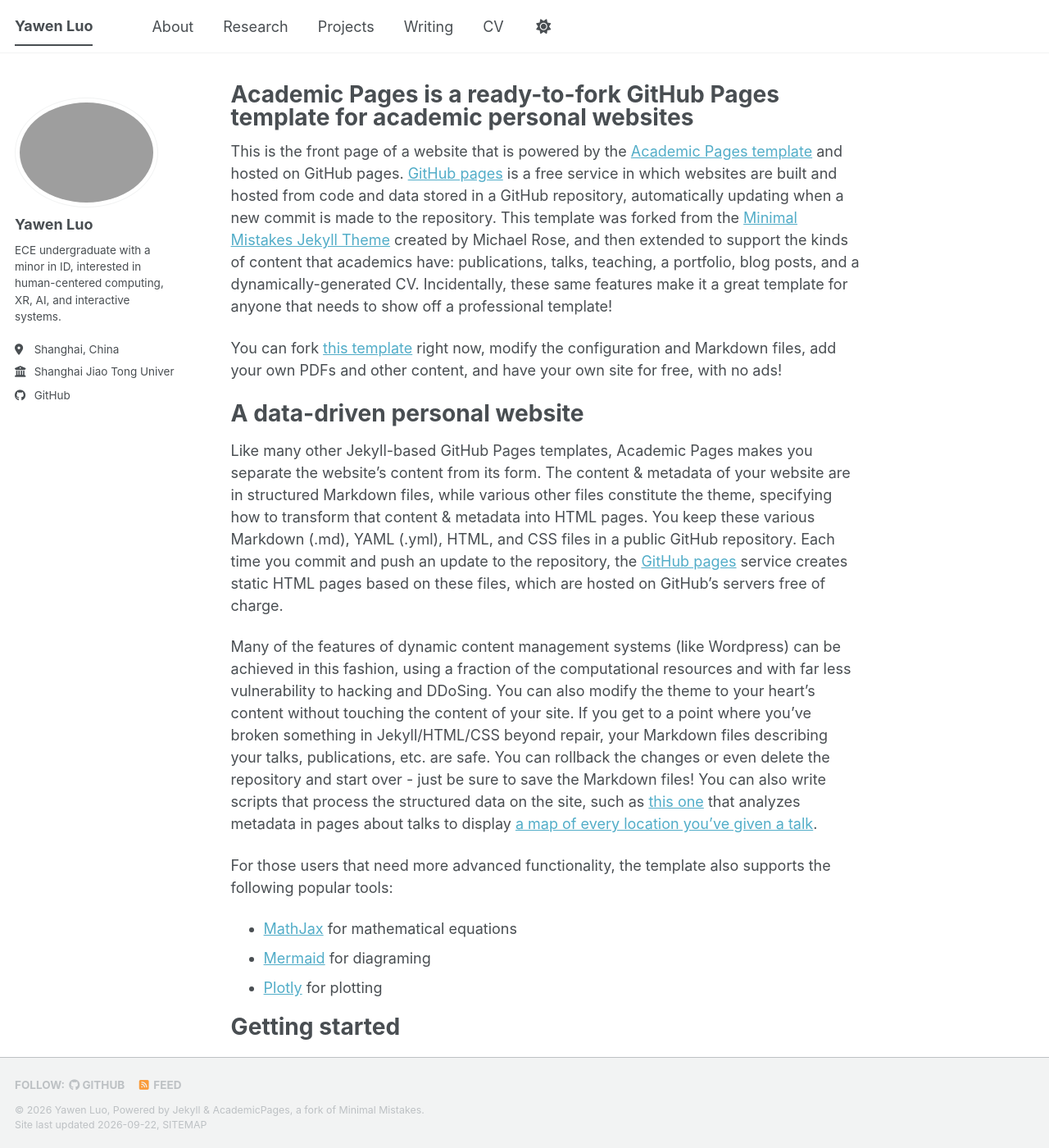
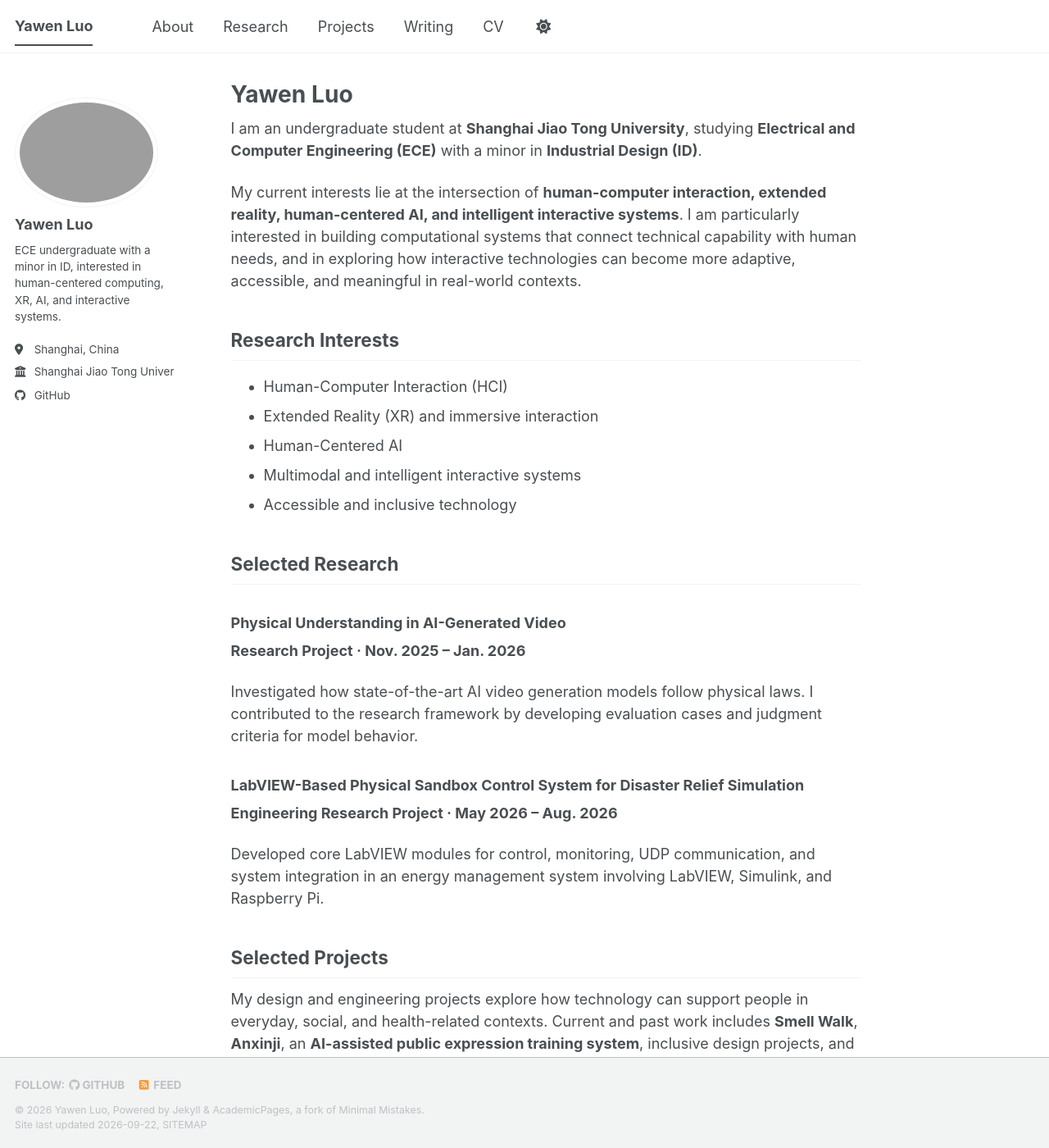
Before and after one commit to yawen-luo/yawen-luo.github.io, a Jekyll site: the page built from _pages/about.md, in a window 1280 px wide and 1400 px high. Shown: the whole window at 82% size. Built offline with Jekyll 4.4.1, drawn with Linux system fonts in a browser that asks for light colours; a style sheet for code colours, icons or effects is not loaded; some of the changed text lies outside the part shown.

Commit message:
Create professional homepage

```diff
--- a/_pages/about.md
+++ b/_pages/about.md
@@ -1,56 +1,39 @@
 ---
 permalink: /
-title: "Academic Pages is a ready-to-fork GitHub Pages template for academic personal websites"
+title: "Yawen Luo"
 author_profile: true
-redirect_from:
-  - /about/
-  - /about.html
 ---
 
-This is the front page of a website that is powered by the [Academic Pages template](https://github.com/academicpages/academicpages.github.io) and hosted on GitHub pages. [GitHub pages](https://pages.github.com) is a free service in which websites are built and hosted from code and data stored in a GitHub repository, automatically updating when a new commit is made to the repository. This template was forked from the [Minimal Mistakes Jekyll Theme](https://mmistakes.github.io/minimal-mistakes/) created by Michael Rose, and then extended to support the kinds of content that academics have: publications, talks, teaching, a portfolio, blog posts, and a dynamically-generated CV. Incidentally, these same features make it a great template for anyone that needs to show off a professional template!
+I am an undergraduate student at **Shanghai Jiao Tong University**, studying **Electrical and Computer Engineering (ECE)** with a minor in **Industrial Design (ID)**.
 
- You can fork [this template](https://github.com/academicpages/academicpages.github.io) right now, modify the configuration and Markdown files, add your own PDFs and other content, and have your own site for free, with no ads!
+My current interests lie at the intersection of **human-computer interaction, extended reality, human-centered AI, and intelligent interactive systems**. I am particularly interested in building computational systems that connect technical capability with human needs, and in exploring how interactive technologies can become more adaptive, accessible, and meaningful in real-world contexts.
 
-A data-driven personal website
-======
-Like many other Jekyll-based GitHub Pages templates, Academic Pages makes you separate the website's content from its form. The content & metadata of your website are in structured Markdown files, while various other files constitute the theme, specifying how to transform that content & metadata into HTML pages. You keep these various Markdown (.md), YAML (.yml), HTML, and CSS files in a public GitHub repository. Each time you commit and push an update to the repository, the [GitHub pages](https://pages.github.com/) service creates static HTML pages based on these files, which are hosted on GitHub's servers free of charge.
+## Research Interests
 
-Many of the features of dynamic content management systems (like Wordpress) can be achieved in this fashion, using a fraction of the computational resources and with far less vulnerability to hacking and DDoSing. You can also modify the theme to your heart's content without touching the content of your site. If you get to a point where you've broken something in Jekyll/HTML/CSS beyond repair, your Markdown files describing your talks, publications, etc. are safe. You can rollback the changes or even delete the repository and start over - just be sure to save the Markdown files! You can also write scripts that process the structured data on the site, such as [this one](https://github.com/academicpages/academicpages.github.io/blob/master/talkmap.ipynb) that analyzes metadata in pages about talks to display [a map of every location you've given a talk](https://academicpages.github.io/talkmap.html).
+- Human-Computer Interaction (HCI)
+- Extended Reality (XR) and immersive interaction
+- Human-Centered AI
+- Multimodal and intelligent interactive systems
+- Accessible and inclusive technology
 
-For those users that need more advanced functionality, the template also supports the following popular tools:
-- [MathJax](https://www.mathjax.org/) for mathematical equations
-- [Mermaid](https://mermaid.js.org/) for diagraming
-- [Plotly](https://plotly.com/javascript/) for plotting
+## Selected Research
 
-Getting started
-======
-1. Register a GitHub account if you don't have one and confirm your e-mail (required!)
-1. Fork [this template](https://github.com/academicpages/academicpages.github.io) by clicking the "Use this template" button in the top right.
-1. Go to the repository's settings (rightmost item in the tabs that start with "Code", should be below "Unwatch"). Rename the repository "[your GitHub username].github.io", which will also be your website's URL.
-1. Set site-wide configuration and create content & metadata (see below -- also see [this set of diffs](https://archive.is/3TPas) showing what files were changed to set up [an example site](https://getorg-testacct.github.io) for a user with the username "getorg-testacct")
-1. Upload any files (like PDFs, .zip files, etc.) to the files/ directory. They will appear at https://[your GitHub username].github.io/files/example.pdf.
-1. Check status by going to the repository settings, in the "GitHub pages" section
+### Physical Understanding in AI-Generated Video
+**Research Project · Nov. 2025 – Jan. 2026**
 
-Site-wide configuration
-------
-The main configuration file for the site is in the base directory in [_config.yml](https://github.com/academicpages/academicpages.github.io/blob/master/_config.yml), which defines the content in the sidebars and other site-wide features. You will need to replace the default variables with ones about yourself and your site's github repository. The configuration file for the top menu is in [_data/navigation.yml](https://github.com/academicpages/academicpages.github.io/blob/master/_data/navigation.yml). For example, if you don't have a portfolio or blog posts, you can remove those items from that navigation.yml file to remove them from the header.
+Investigated how state-of-the-art AI video generation models follow physical laws. I contributed to the research framework by developing evaluation cases and judgment criteria for model behavior.
 
-Create content & metadata
-------
-For site content, there is one Markdown file for each type of content, which are stored in directories like _publications, _talks, _posts, _teaching, or _pages. For example, each talk is a Markdown file in the [_talks directory](https://github.com/academicpages/academicpages.github.io/tree/master/_talks). At the top of each Markdown file is structured data in YAML about the talk, which the theme will parse to do lots of cool stuff. The same structured data about a talk is used to generate the list of talks on the [Talks page](https://academicpages.github.io/talks), each [individual page](https://academicpages.github.io/talks/2012-03-01-talk-1) for specific talks, the talks section for the [CV page](https://academicpages.github.io/cv), and the [map of places you've given a talk](https://academicpages.github.io/talkmap.html) (if you run this [python file](https://github.com/academicpages/academicpages.github.io/blob/master/talkmap.py) or [Jupyter notebook](https://github.com/academicpages/academicpages.github.io/blob/master/talkmap.ipynb), which creates the HTML for the map based on the contents of the _talks directory).
+### LabVIEW-Based Physical Sandbox Control System for Disaster Relief Simulation
+**Engineering Research Project · May 2026 – Aug. 2026**
 
-**Markdown generator**
+Developed core LabVIEW modules for control, monitoring, UDP communication, and system integration in an energy management system involving LabVIEW, Simulink, and Raspberry Pi.
 
-The repository includes [a set of Jupyter notebooks](https://github.com/academicpages/academicpages.github.io/tree/master/markdown_generator
-) that converts a CSV containing structured data about talks or presentations into individual Markdown files that will be properly formatted for the Academic Pages template. The sample CSVs in that directory are the ones I used to create my own personal website at stuartgeiger.com. My usual workflow is that I keep a spreadsheet of my publications and talks, then run the code in these notebooks to generate the Markdown files, then commit and push them to the GitHub repository.
+## Selected Projects
 
-How to edit your site's GitHub repository
-------
-Many people use a git client to create files on their local computer and then push them to GitHub's servers. If you are not familiar with git, you can directly edit these configuration and Markdown files directly in the github.com interface. Navigate to a file (like [this one](https://github.com/academicpages/academicpages.github.io/blob/master/_talks/2012-03-01-talk-1.md) and click the pencil icon in the top right of the content preview (to the right of the "Raw | Blame | History" buttons). You can delete a file by clicking the trashcan icon to the right of the pencil icon. You can also create new files or upload files by navigating to a directory and clicking the "Create new file" or "Upload files" buttons.
+My design and engineering projects explore how technology can support people in everyday, social, and health-related contexts. Current and past work includes **Smell Walk**, **Anxinji**, an **AI-assisted public expression training system**, inclusive design projects, and **Pilly**, a family health companion robot.
 
-Example: editing a Markdown file for a talk
-![Editing a Markdown file for a talk](/images/editing-talk.png)
+[View research →](/research/) · [View projects →](/projects/) · [Download / view CV →](/cv/)
 
-For more info
-------
-More info about configuring Academic Pages can be found in [the guide](https://academicpages.github.io/markdown/), the [growing wiki](https://github.com/academicpages/academicpages.github.io/wiki), and you can always [ask a question on GitHub](https://github.com/academicpages/academicpages.github.io/discussions). The [guides for the Minimal Mistakes theme](https://mmistakes.github.io/minimal-mistakes/docs/configuration/) (which this theme was forked from) might also be helpful.
+---
+
+*Show up. Be there. Stay present.*
```
